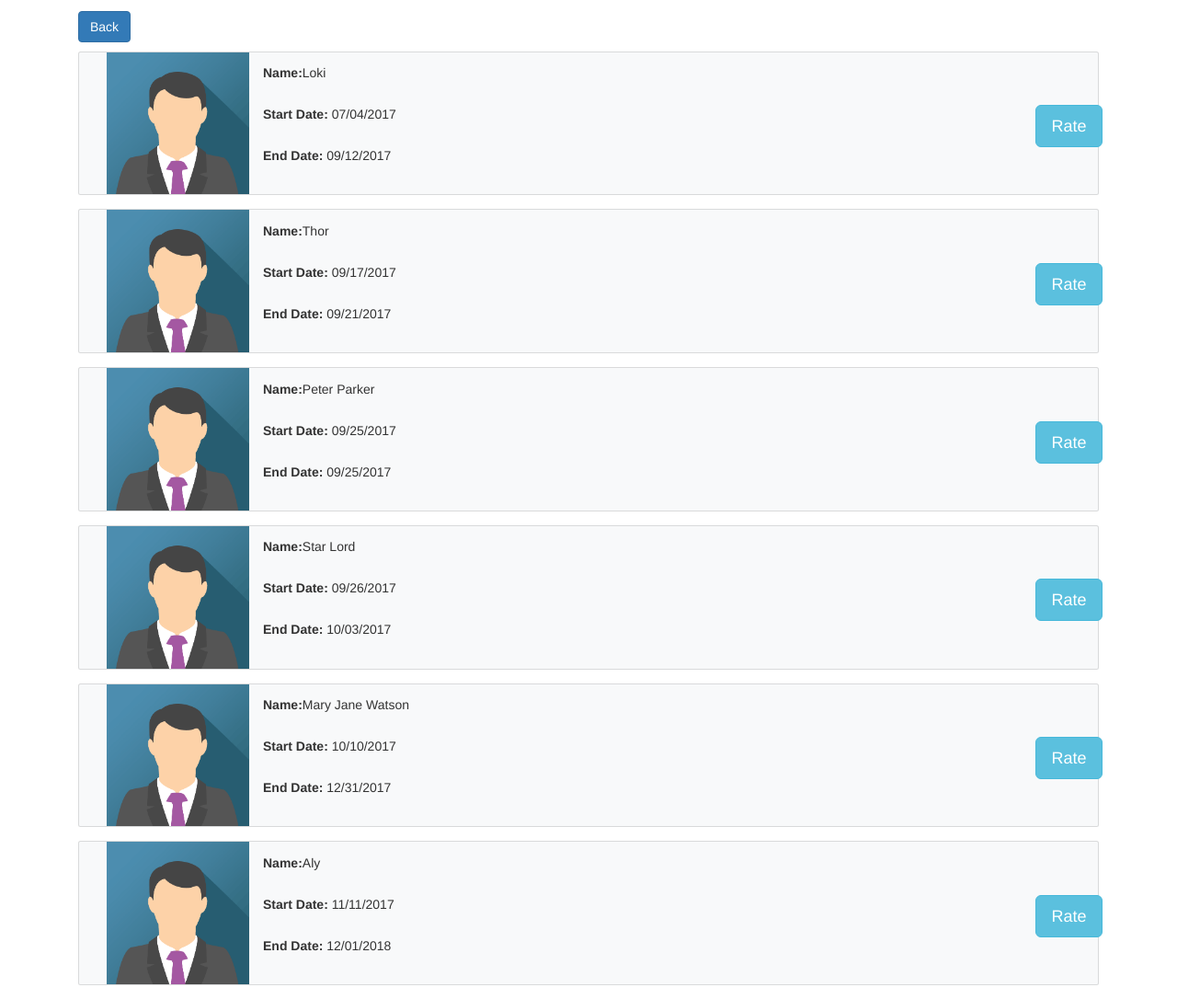
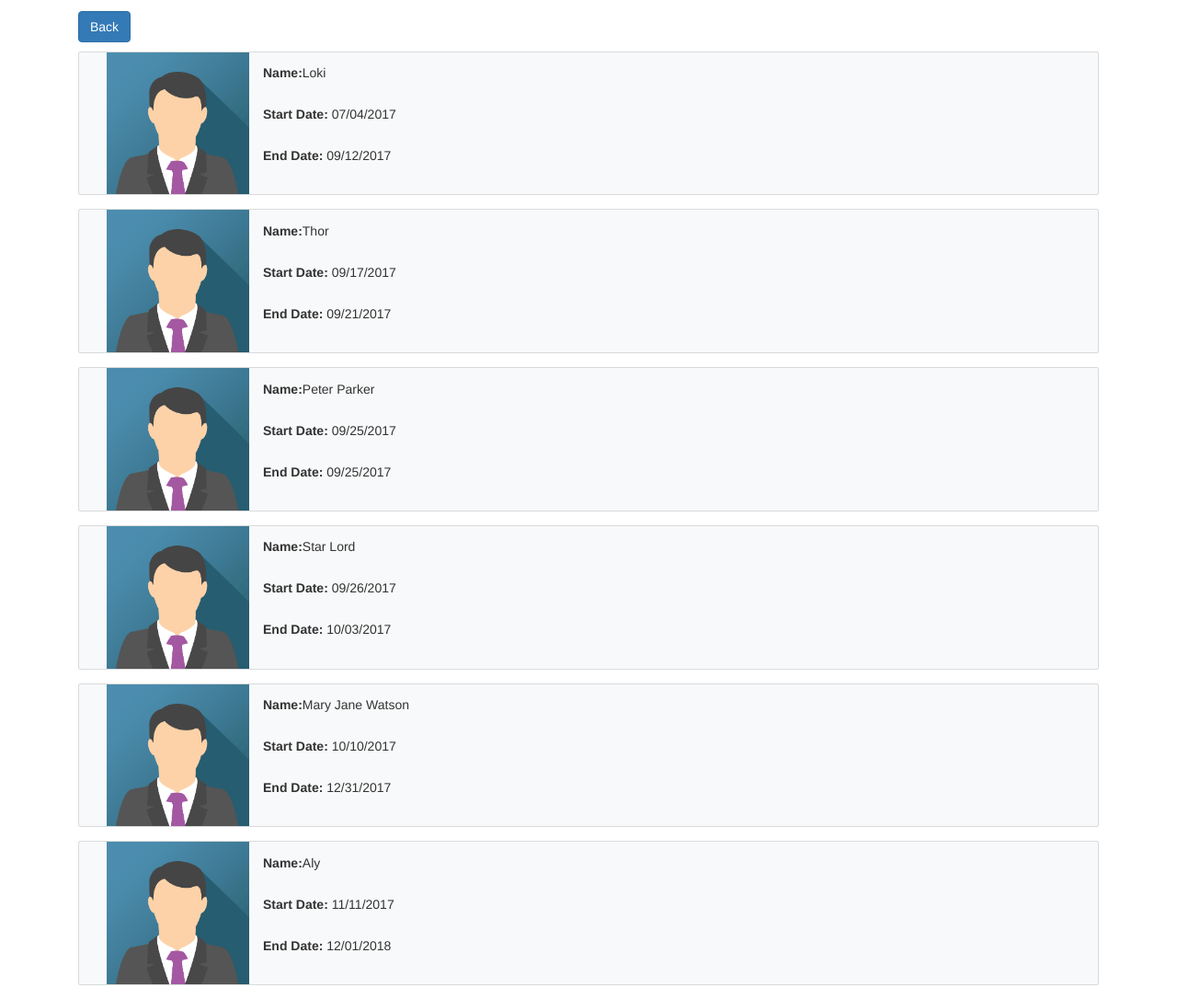
Before and after one commit to tejasparab1994/TravelMate, a Django app: page /myride/previous/ in a window 1280 px wide. Shown: the part 134-1220 px from the top of the page at 92% size. Run offline with Django 3.2, Linux system fonts and the light colour scheme; some libraries are stand-ins or nearby versions.

Commit message:
minor bugs removed

```diff
--- a/book/templates/book/search.html
+++ b/book/templates/book/search.html
@@ -8,6 +8,7 @@
 <!--FontAwesome Font Style -->
 <link href="static/css/font-awesome.min.css" rel="stylesheet">
 <link href="{% static 'css/accordion.css' %}" rel="stylesheet">
+<!-- <link rel="stylesheet" href="{% static 'css/style1.css' %}" type="text/css"> -->
 
 
 
@@ -90,7 +91,7 @@
                             </div>
                             <p style="float: left">&nbsp;</p>
                             <div class="form-group search_btn">
-                                <a href="/book"> <input type="submit" value="Modify Search" class="btn btn-block"></a>
+                                <a href="/book"> <input type="submit" value="Modify Search" class="btn btn-block" style="height:60px;margin-left:40px;"></a>
                             </div>
 
                     </div>
--- a/myride/templates/myride/previous.html
+++ b/myride/templates/myride/previous.html
@@ -81,7 +81,7 @@
           <div class="card-body"><strong>Name:</strong>Loki</div>
           <div class="card-body">
             <strong>Start Date:</strong> 07/04/2017
-            <a href="rate" class="float-right btn btn-info btn-lg">Rate</a>
+            <!-- <a href="rate" class="float-right btn btn-info btn-lg">Rate</a> -->
           </div>
           <div class="card-body"><strong>End Date:</strong> 09/12/2017</div>
         </div>
@@ -96,7 +96,7 @@
           <div class="card-body"><strong>Name:</strong>Thor</div>
           <div class="card-body">
             <strong>Start Date:</strong> 09/17/2017
-            <a href="rate" class="float-right btn btn-info btn-lg">Rate</a>
+            <!-- <a href="rate" class="float-right btn btn-info btn-lg">Rate</a> -->
           </div>
           <div class="card-body"><strong>End Date:</strong> 09/21/2017</div>
         </div>
@@ -110,7 +110,7 @@
           <div class="card-body"><strong>Name:</strong>Peter Parker</div>
           <div class="card-body">
             <strong>Start Date:</strong> 09/25/2017
-            <a href="rate" class="float-right btn btn-info btn-lg">Rate</a>
+            <!-- <a href="rate" class="float-right btn btn-info btn-lg">Rate</a> -->
           </div>
           <div class="card-body"><strong>End Date:</strong> 09/25/2017</div>
         </div>
@@ -125,7 +125,7 @@
           <div class="card-body"><strong>Name:</strong>Star Lord</div>
           <div class="card-body">
             <strong>Start Date:</strong>  09/26/2017
-            <a href="rate" class="float-right btn btn-info btn-lg">Rate</a>
+            <!-- <a href="rate" class="float-right btn btn-info btn-lg">Rate</a> -->
           </div>
           <div class="card-body"><strong>End Date:</strong> 10/03/2017</div>
         </div>
@@ -140,7 +140,7 @@
           <div class="card-body"><strong>Name:</strong>Mary Jane Watson</div>
           <div class="card-body">
             <strong>Start Date:</strong> 10/10/2017
-            <a href="rate" class="float-right btn btn-info btn-lg">Rate</a>
+            <!-- <a href="rate" class="float-right btn btn-info btn-lg">Rate</a> -->
           </div>
           <div class="card-body"><strong>End Date:</strong> 12/31/2017</div>
         </div>
@@ -154,7 +154,7 @@
           <div class="card-body"><strong>Name:</strong>Aly</div>
           <div class="card-body">
             <strong>Start Date:</strong> 11/11/2017
-            <a href="rate" class="float-right btn btn-info btn-lg">Rate</a>
+            <!-- <a href="rate" class="float-right btn btn-info btn-lg">Rate</a> -->
           </div>
           <div class="card-body"><strong>End Date:</strong> 12/01/2018</div>
         </div>
```
Also changed, not shown: offer/templates/offer/offerindex.html (+4 -3 lines), book/static/css/style1.css (line endings or trailing spaces).
